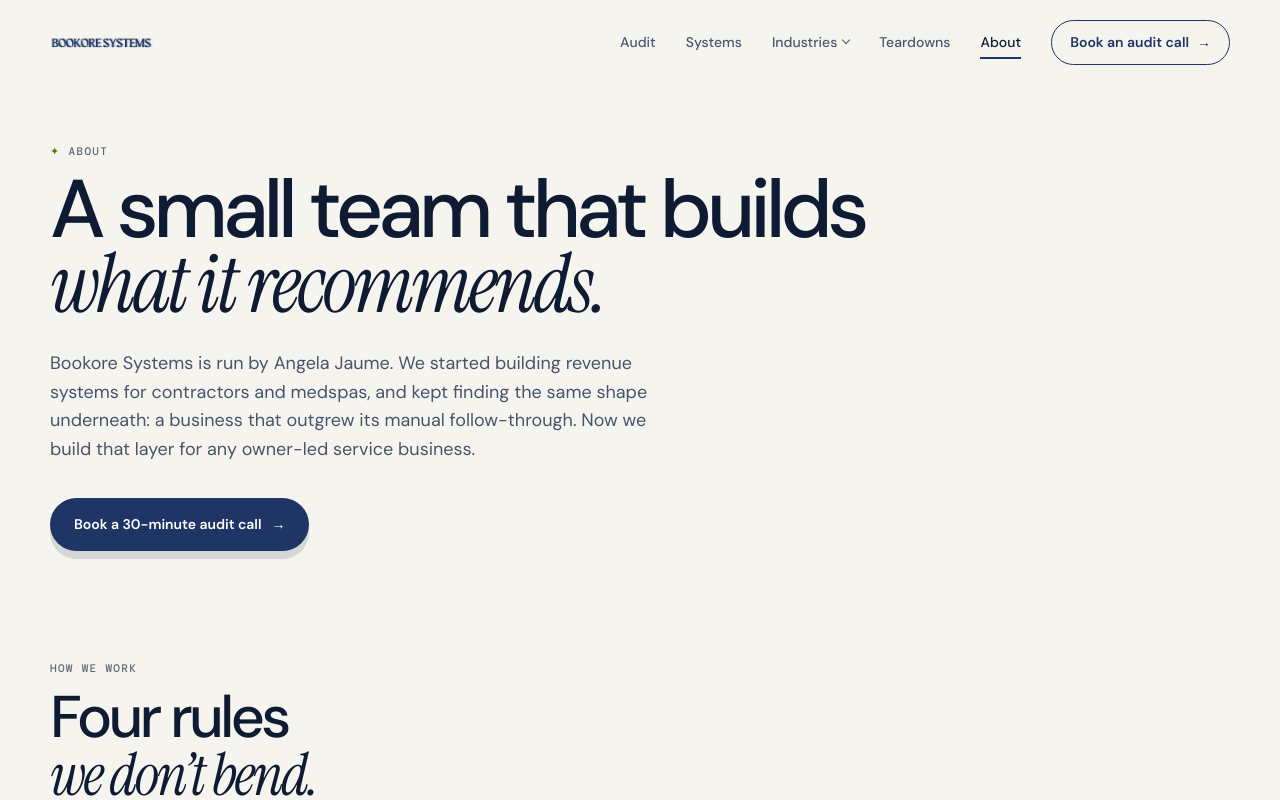
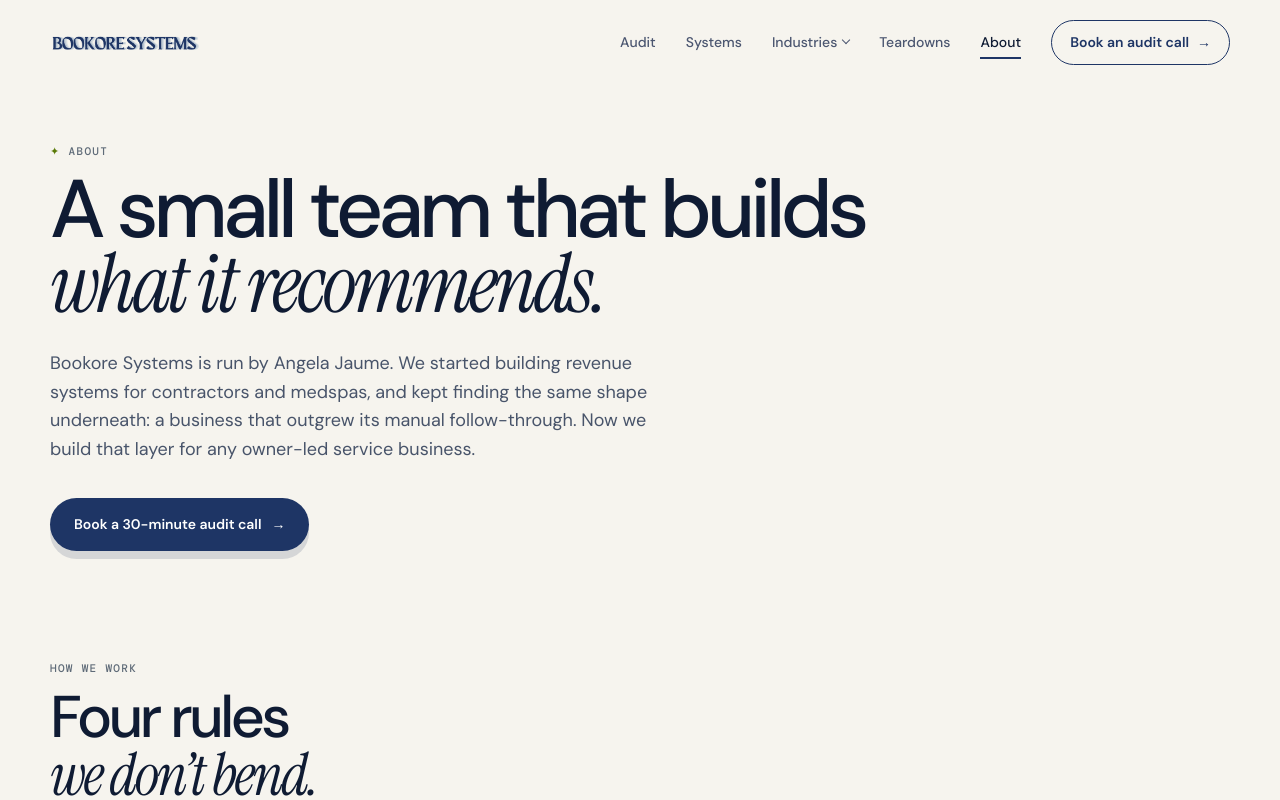
Before and after one commit to Angelajm6/Bookore-Systems, a React (Vite) app: page /about in a window 1280 px wide. Shown: the top 800 px of the page. Built offline with nearby package versions, Linux system fonts and the light colour scheme; no server answers.

Commit message:
Enlarge header logo
Co-Authored-By: Claude Fable 5.1 <noreply@anthropic.com>

```diff
--- a/src/styles.css
+++ b/src/styles.css
@@ -66,7 +66,7 @@ h1 .line:nth-child(3)>span{animation-delay:.16s}
 .nav-wrap.is-solid{background:rgba(246,244,238,.82);backdrop-filter:blur(14px);-webkit-backdrop-filter:blur(14px);box-shadow:0 1px 0 var(--line)}
 .nav-wrap.is-hidden{transform:translateY(-100%)}
 .nav{height:84px;display:flex;align-items:center;justify-content:space-between}
-.brand img{height:22px;width:auto}
+.brand img{height:32px;width:auto}
 .nav-links{display:flex;align-items:center;gap:30px;font-size:14px;font-weight:500}
 .nav-links>a:not(.nav-cta),.nav-group-label{color:#4b5670;position:relative;padding:6px 0;background:none;border:0;cursor:pointer;font:inherit;display:inline-flex;align-items:center;gap:6px}
 .nav-links>a:not(.nav-cta):after{content:'';position:absolute;left:0;right:0;bottom:0;height:1.5px;background:var(--navy);transform:scaleX(0);transform-origin:left;transition:transform .35s var(--ease)}
```
